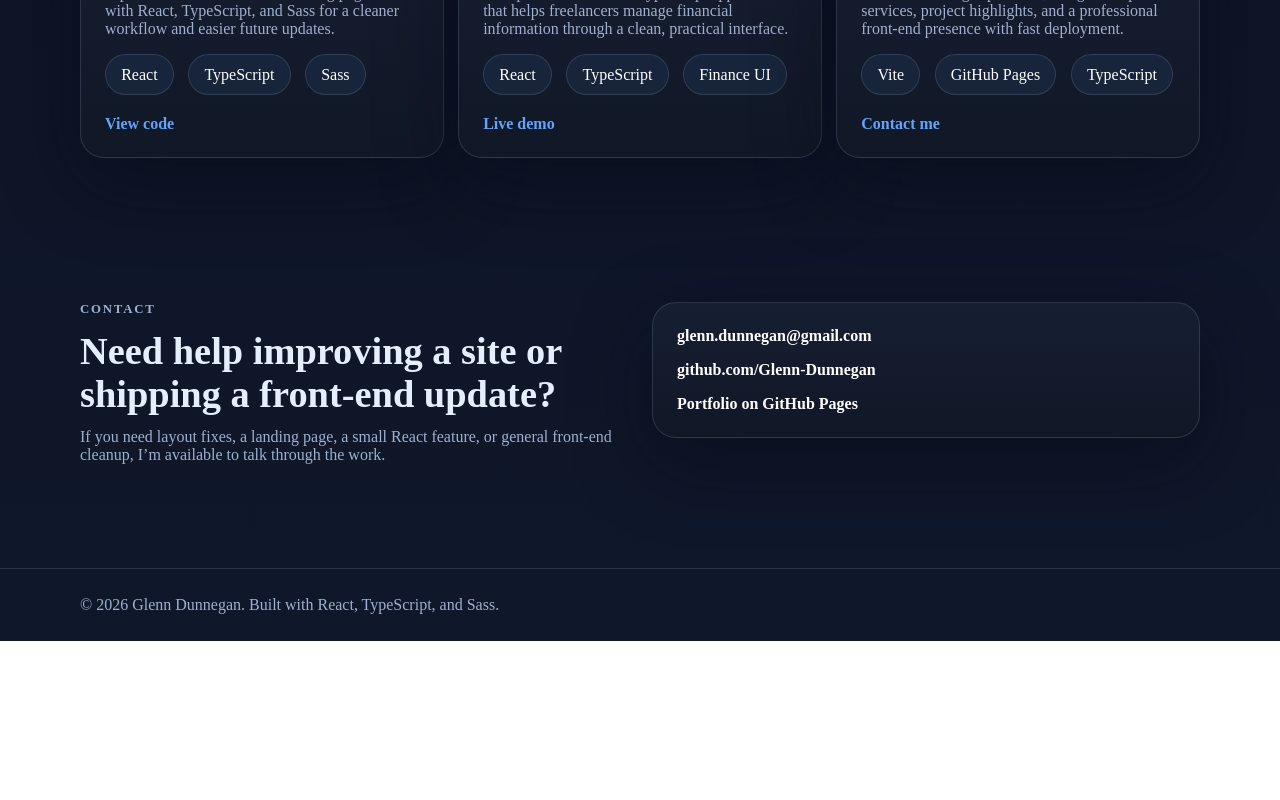
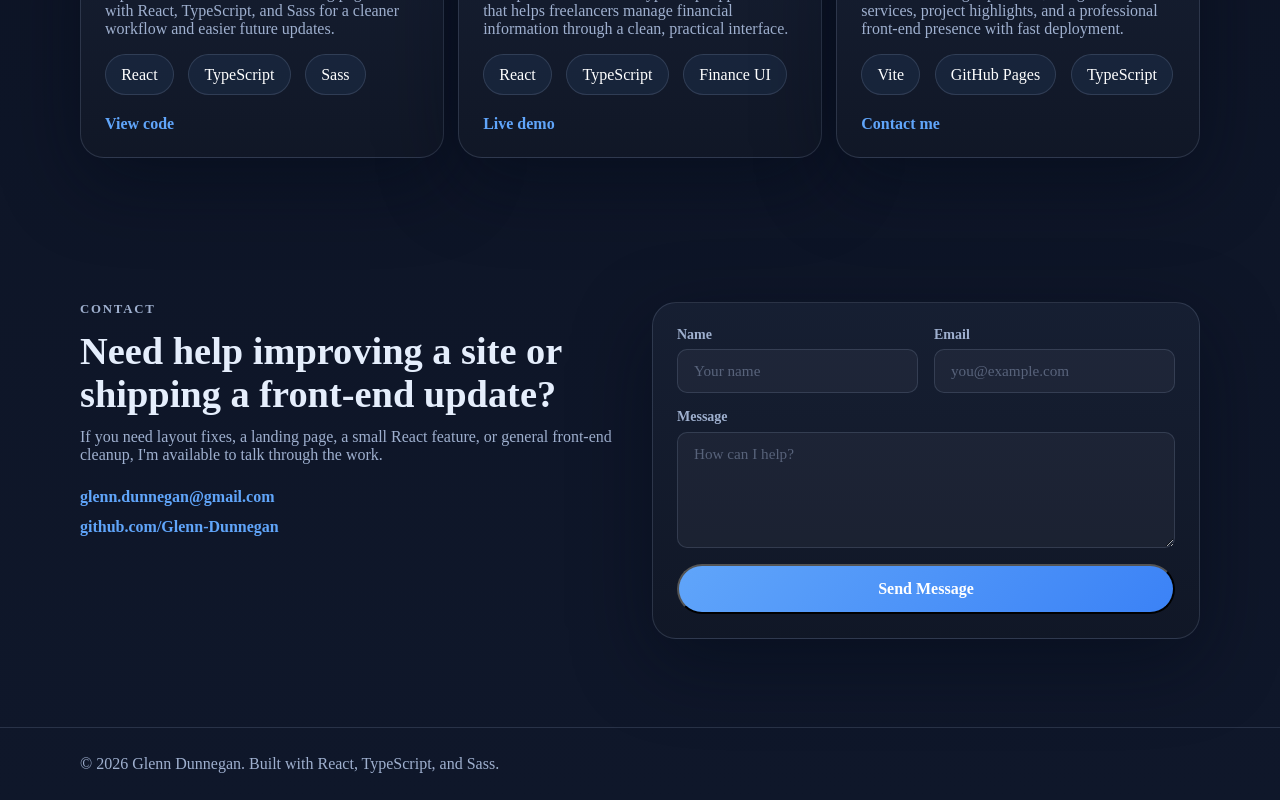
Before and after one commit to Glenn-Dunnegan/Portfolio, a React (Vite) app: page / in a window 1280 px wide. Shown: the part 1851-2651 px from the top of the page. Before the commit the page ends 2492 px from the top, so only its background shows below. Built offline with nearby package versions, Linux system fonts and the light colour scheme.

Commit message:
Add Formspree contact form

```diff
--- a/src/App.tsx
+++ b/src/App.tsx
@@ -1,3 +1,10 @@
+import { useState } from "react";
+
+type FormStatus = "idle" | "loading" | "success" | "error";
+
+// Sign up free at https://formspree.io → create a form → paste your form ID below
+const FORMSPREE_ID = "YOUR_FORM_ID";
+
 type Project = {
   title: string;
   description: string;
@@ -42,6 +49,94 @@ const projects: Project[] = [
     linkHref: "#contact"
   }
 ];
+
+function ContactForm() {
+  const [name, setName] = useState("");
+  const [email, setEmail] = useState("");
+  const [message, setMessage] = useState("");
+  const [status, setStatus] = useState<FormStatus>("idle");
+
+  async function handleSubmit(e: React.FormEvent) {
+    e.preventDefault();
+    setStatus("loading");
+    try {
+      const res = await fetch(`https://formspree.io/f/${FORMSPREE_ID}`, {
+        method: "POST",
+        headers: { "Content-Type": "application/json", Accept: "application/json" },
+        body: JSON.stringify({ name, email, message })
+      });
+      if (res.ok) {
+        setStatus("success");
+        setName("");
+        setEmail("");
+        setMessage("");
+      } else {
+        setStatus("error");
+      }
+    } catch {
+      setStatus("error");
+    }
+  }
+
+  if (status === "success") {
+    return (
+      <div className="form-feedback form-feedback--success">
+        <p>Thanks! I'll get back to you soon.</p>
+        <button className="button button-secondary" onClick={() => setStatus("idle")}>
+          Send another message
+        </button>
+      </div>
+    );
+  }
+
+  return (
+    <form className="contact-form" onSubmit={handleSubmit} noValidate>
+      {status === "error" && (
+        <p className="form-feedback form-feedback--error">
+          Something went wrong — please try again or email me directly.
+        </p>
+      )}
+      <div className="form-row">
+        <div className="form-group">
+          <label htmlFor="cf-name">Name</label>
+          <input
+            id="cf-name"
+            type="text"
+            placeholder="Your name"
+            value={name}
+            onChange={(e) => setName(e.target.value)}
+            required
+          />
+        </div>
+        <div className="form-group">
+          <label htmlFor="cf-email">Email</label>
+          <input
+            id="cf-email"
+            type="email"
+            placeholder="you@example.com"
+            value={email}
+            onChange={(e) => setEmail(e.target.value)}
+            required
+          />
+        </div>
+      </div>
+      <div className="form-group">
+        <label htmlFor="cf-message">Message</label>
+        <textarea
+          id="cf-message"
+          rows={5}
+          placeholder="How can I help?"
+          value={message}
+          onChange={(e) => setMessage(e.target.value)}
+          required
+        />
+      </div>
+      <button className="button button-primary" type="submit" disabled={status === "loading"}>
+        {status === "loading" ? "Sending…" : "Send Message"}
+      </button>
+    </form>
+  );
+}
 
 function App() {
   const year = new Date().getFullYear();
@@ -161,17 +256,25 @@ function App() {
 
         <section className="section section-cta" id="contact">
           <div className="container contact-shell">
-            <div>
+            <div className="contact-info">
               <p className="section-tag">Contact</p>
               <h2>Need help improving a site or shipping a front-end update?</h2>
               <p>
-                If you need layout fixes, a landing page, a small React feature, or general front-end cleanup, I’m available to talk through the work.
+                If you need layout fixes, a landing page, a small React feature, or general front-end cleanup, I'm available to talk through the work.
               </p>
+              <ul className="contact-links">
+                <li>
+                  <a href="mailto:glenn.dunnegan@gmail.com">glenn.dunnegan@gmail.com</a>
+                </li>
+                <li>
+                  <a href="https://github.com/Glenn-Dunnegan" target="_blank" rel="noreferrer">
+                    github.com/Glenn-Dunnegan
+                  </a>
+                </li>
+              </ul>
             </div>
-            <div className="content-card contact-card">
-              <a href="mailto:glenn.dunnegan@gmail.com">glenn.dunnegan@gmail.com</a>
-              <a href="https://github.com/Glenn-Dunnegan">github.com/Glenn-Dunnegan</a>
-              <a href="https://glenn-dunnegan.github.io/Portfolio/">Portfolio on GitHub Pages</a>
+            <div className="content-card">
+              <ContactForm />
             </div>
           </div>
         </section>
--- a/src/styles.scss
+++ b/src/styles.scss
@@ -278,14 +278,106 @@ h2 {
   padding-bottom: 5.5rem;
 }
 
-.contact-card {
+.contact-info {
+  p {
+    color: $text-soft;
+  }
+}
+
+.contact-links {
+  list-style: none;
+  padding: 0;
+  margin: 1.5rem 0 0;
   display: grid;
-  gap: 1rem;
+  gap: 0.75rem;
 
   a {
     text-decoration: none;
+    color: $primary;
+    font-weight: 600;
+
+    &:hover {
+      text-decoration: underline;
+    }
+  }
+}
+
+.contact-form {
+  display: grid;
+  gap: 1rem;
+}
+
+.form-row {
+  display: grid;
+  grid-template-columns: 1fr 1fr;
+  gap: 1rem;
+
+  @media (max-width: 540px) {
+    grid-template-columns: 1fr;
+  }
+}
+
+.form-group {
+  display: grid;
+  gap: 0.4rem;
+
+  label {
+    font-size: 0.875rem;
+    font-weight: 600;
+    color: $text-soft;
+  }
+
+  input,
+  textarea {
+    width: 100%;
+    padding: 0.75rem 1rem;
+    border-radius: 10px;
+    border: 1px solid $line;
+    background: rgba(255, 255, 255, 0.04);
     color: $white;
-    font-weight: 600;
+    font: inherit;
+    font-size: 0.95rem;
+    transition: border-color 120ms ease, box-shadow 120ms ease;
+
+    &::placeholder {
+      color: rgba(159, 176, 207, 0.45);
+    }
+
+    &:focus {
+      outline: none;
+      border-color: $primary;
+      box-shadow: 0 0 0 3px rgba(96, 165, 250, 0.2);
+    }
+  }
+
+  textarea {
+    resize: vertical;
+  }
+}
+
+.form-feedback {
+  border-radius: 10px;
+  padding: 1rem 1.25rem;
+  font-weight: 600;
+
+  &--success {
+    background: rgba(34, 197, 94, 0.12);
+    border: 1px solid rgba(34, 197, 94, 0.3);
+    color: #4ade80;
+    display: grid;
+    gap: 1rem;
+
+    p {
+      margin: 0;
+    }
+  }
+
+  &--error {
+    background: rgba(239, 68, 68, 0.1);
+    border: 1px solid rgba(239, 68, 68, 0.3);
+    color: #f87171;
+    margin: 0;
+    font-size: 0.9rem;
   }
 }
 
```
